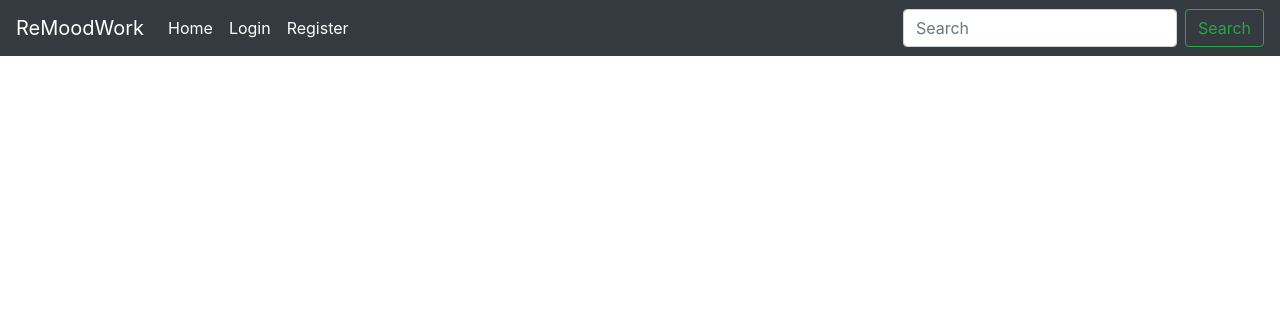
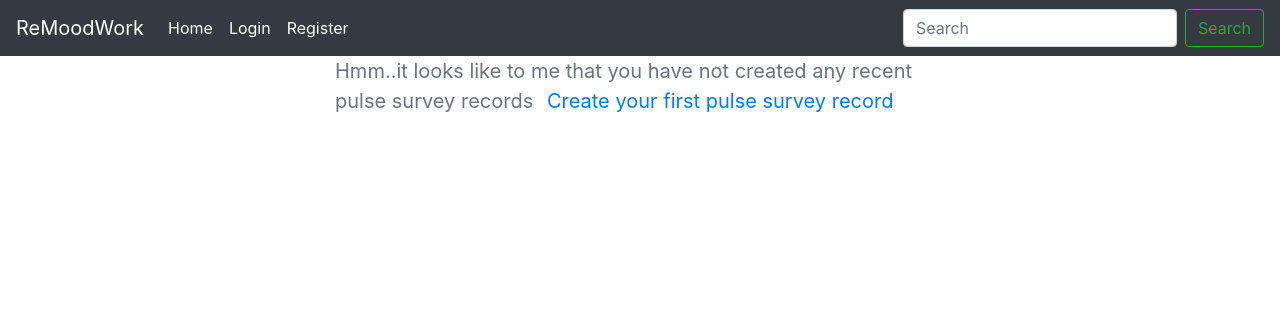
Before and after one commit to Peterisawesome17/ReMoodWork, a Django app: page /pulsesurvey/ in a window 1280 px wide. Shown: the top 316 px of the page. Run offline with Django 4.2, Linux system fonts and the light colour scheme.

Commit message:
Added further comments and html contents of a pulse survey page for remoodwork.

```diff
--- a/remoodwork/workrecords/templates/workrecords/pulse_survey_main_page.html
+++ b/remoodwork/workrecords/templates/workrecords/pulse_survey_main_page.html
@@ -14,5 +14,14 @@
 {% endblock %}
 
 {% block content %}
-
+<body>
+    <div class="col-md-6 mx-auto">
+        <small style="font-size: 20px" class="text-muted">
+            Hmm..it looks like to me that you have not created any recent pulse survey records
+            <a class="ml-2" href="#">Create your first pulse survey record</a>
+            <!-- Placeholder '#' after implementing models/forms of a pulse survey record log
+            in a workrecords directory -->
+        </small>
+    </div>
+</body>
 {% endblock content %}
--- a/remoodwork/workrecords/views.py
+++ b/remoodwork/workrecords/views.py
@@ -48,6 +48,11 @@ def pulse_survey_view(request):
     #Update 1: Will be used to print out today's date of a work/activity record logs of an employee later on
     date_today = datetime.today()
     # {{date_today}} in the templates (later on) for context - Peter
+
+    # This controller function must include a list of survey records that were created
+    # by and employee (user),
+    # otherwise it will return a message to the employee
+    # 'Hmm..it looks like to me that you have not created any recent pulse survey records'
     context = {
 
     }
```
Also changed, not shown: remoodwork/db.sqlite3.
